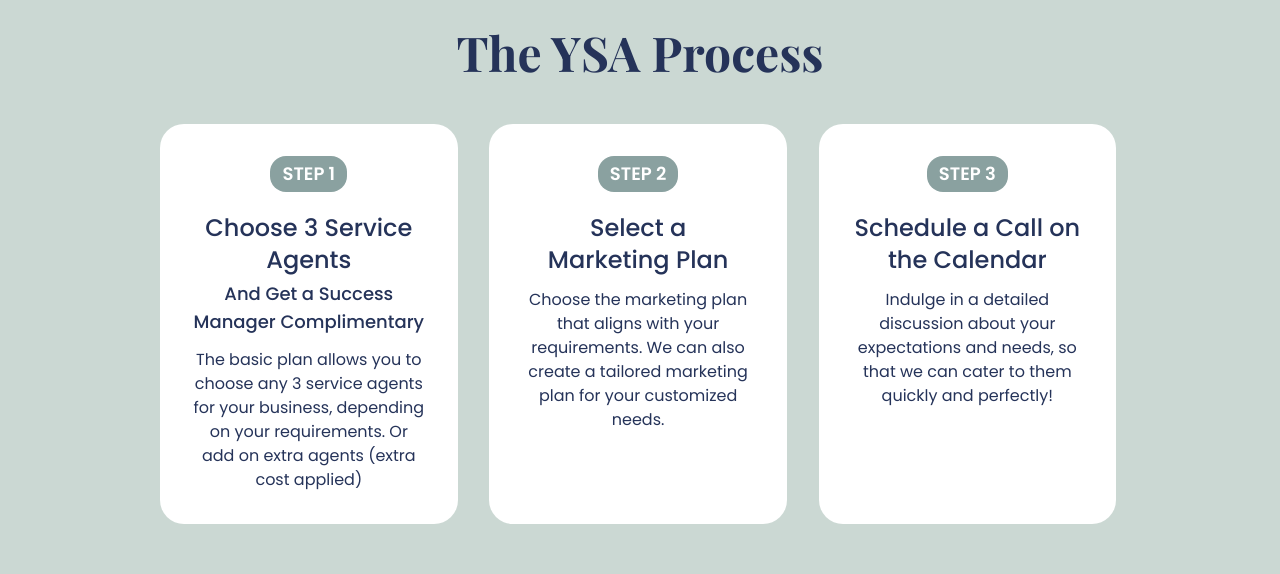
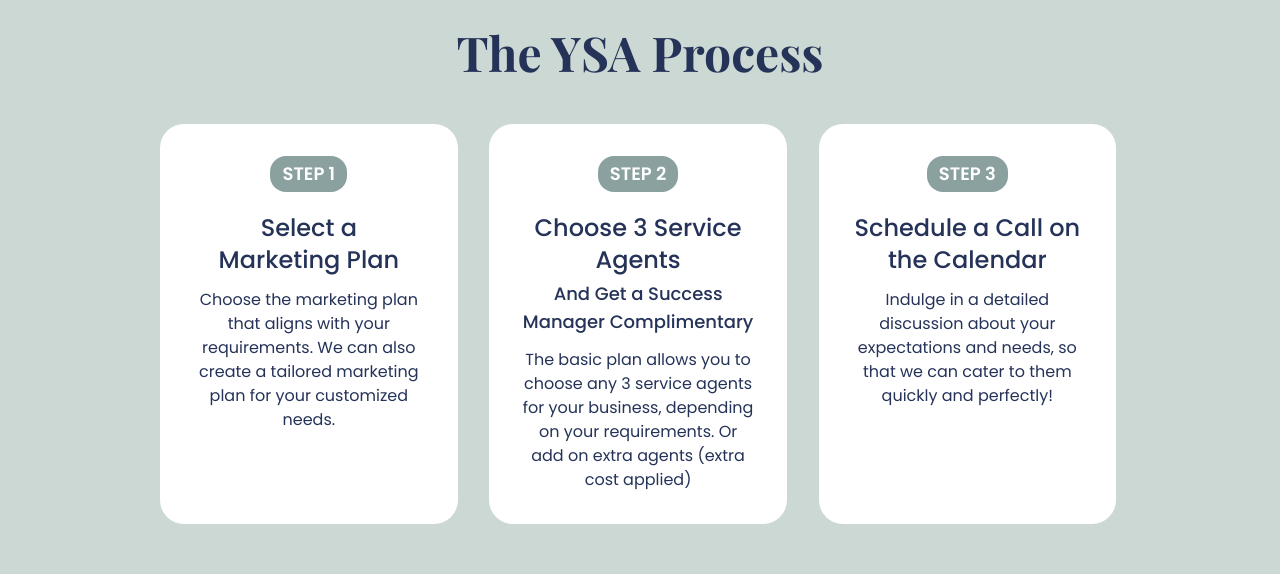
Before and after one commit to Anshikaj69/ysa, a React (Vite) app: page / in a window 1280 px wide. Shown: the part 2060-2634 px from the top of the page. Built offline with nearby package versions, Linux system fonts and the light colour scheme; a web font is replaced by a local one.

Commit message:
bug fixes

```diff
--- a/src/components/homepage/Solutions.jsx
+++ b/src/components/homepage/Solutions.jsx
@@ -45,19 +45,18 @@ const Solutions = () => {
       <div className='bg-[#CBD8D3] px-40 py-16 gap-12 flex flex-col'>
         <h1 className='text-[#253359] text-5xl font-bold playfair-display-font text-center'>The YSA Process</h1>
         <div className='flex  w-[100%] gap-[3.3%]'>
+        <div className='bg-white rounded-3xl flex flex-col gap-1 items-center justify-start  p-8  w-[31%]'>
+            <h3 className='bg-[#8AA1A0] text-white font-semibold py-1 px-3 rounded-2xl text-lg '>STEP 1</h3>
+            <h1 className='text-2xl text-[#253359] text-center font-medium mt-4 text-wrap'>Select a <br></br> Marketing Plan</h1>
+            <p className='text-[#253359] text-md  text-center font-normal mt-2'>Choose the marketing plan that aligns with your requirements. We can also create a tailored marketing plan for your customized needs.
+            </p>
+          </div>
 
           <div className='bg-white rounded-3xl flex flex-col gap-1 items-center justify-start p-8 w-[31%]'>
-            <h3 className='bg-[#8AA1A0] text-white font-semibold py-1 px-3 rounded-2xl text-lg '>STEP 1</h3>
+            <h3 className='bg-[#8AA1A0] text-white font-semibold py-1 px-3 rounded-2xl text-lg '>STEP 2</h3>
             <h1 className='text-2xl text-[#253359] text-center font-medium mt-4'>Choose 3 Service Agents</h1>
             <h6 className='text-[#253359] text-lg text-center font-medium'>And Get a Success Manager Complimentary</h6>
             <p className='text-[#253359] text-md  text-center font-normal mt-2'>{`The basic plan allows you to choose any 3 service agents for your business, depending on your requirements. Or add on extra agents (extra cost applied)`}
-            </p>
-          </div>
-
-          <div className='bg-white rounded-3xl flex flex-col gap-1 items-center justify-start  p-8  w-[31%]'>
-            <h3 className='bg-[#8AA1A0] text-white font-semibold py-1 px-3 rounded-2xl text-lg '>STEP 2</h3>
-            <h1 className='text-2xl text-[#253359] text-center font-medium mt-4 text-wrap'>Select a <br></br> Marketing Plan</h1>
-            <p className='text-[#253359] text-md  text-center font-normal mt-2'>Choose the marketing plan that aligns with your requirements. We can also create a tailored marketing plan for your customized needs.
             </p>
           </div>
 
```
